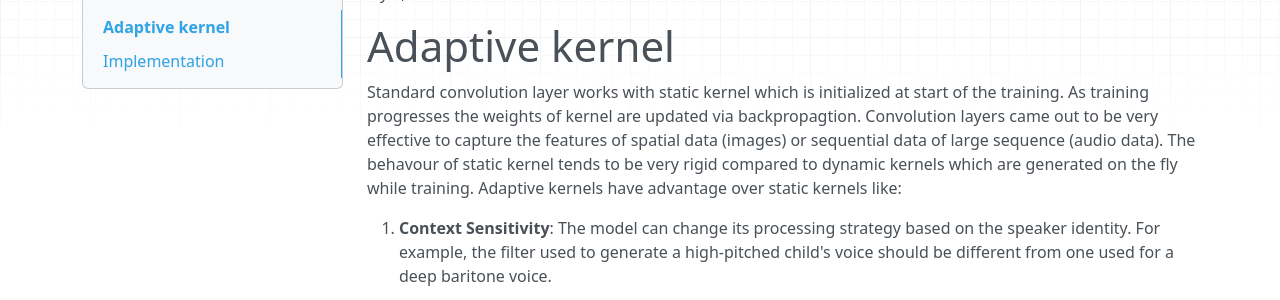
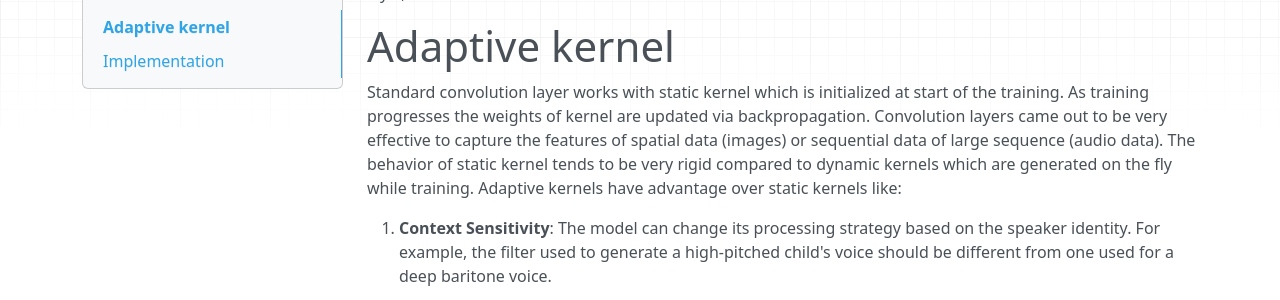
Before and after one commit to mac819/e3tts-doc, an MkDocs documentation site: the page built from docs/about.md, in a window 1280 px wide and 900 px high, scrolled down 1283 px. Shown: the part 179-479 px from the top of the window. Built offline with MkDocs 1.6.1, drawn with Linux system fonts in a browser that asks for light colours; nearby versions of some CDN libraries; formulas are drawn with MathJax 3.

```diff
--- a/docs/about.md
+++ b/docs/about.md
@@ -18,11 +18,8 @@
 
 To understand the building blocks of E3-TTS, we need to understand few concepts like Adaptive kernel for CNN layer, FiLM and Efficient UNet.
 
-
 # Adaptive kernel
-Standard convolution layer works with static kernel which is initialized at start of the training. As training progresses the weights of kernel are updated via backpropagtion.
-Convolution layers came out to be very effective to capture the features of spatial data (images) or sequential data of large sequence (audio data). The behavour of static kernel tends to
-be very rigid compared to dynamic kernels which are generated on the fly while training. Adaptive kernels have advantage over static kernels like:
+Standard convolution layer works with static kernel which is initialized at start of the training. As training progresses the weights of kernel are updated via backpropagation. Convolution layers came out to be very effective to capture the features of spatial data (images) or sequential data of large sequence (audio data). The behavior of static kernel tends to be very rigid compared to dynamic kernels which are generated on the fly while training. Adaptive kernels have advantage over static kernels like:
 
 1. **Context Sensitivity**: The model can change its processing strategy based on the speaker identity. For example, the filter used to generate a high-pitched child's voice should be different from one used for a deep baritone voice.
 
```
